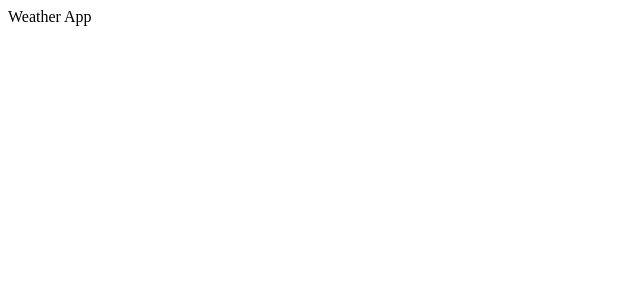
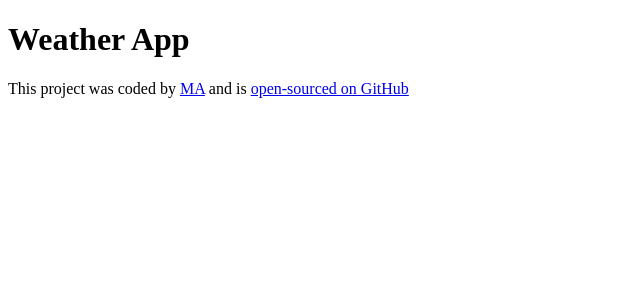
Before and after one commit to mchxyz/she-codes-react-weather-app, a React (Create React App) app: page / in a window 1280 px wide. Shown: the top 300 px of the page, without its empty margins (0-640 px from the left). Built offline with nearby package versions, Linux system fonts and the light colour scheme.

Commit message:
Added GitHub Repo URL

```diff
--- a/src/App.js
+++ b/src/App.js
@@ -3,5 +3,25 @@
 import './App.css';
 
 export default function App() {
-  return <div className="App">Weather App</div>;
+  return (
+    <div className='App'>
+      <h1>Weather App</h1>
+      <footer>
+        This project was coded by <a
+        href='https://github.com/mchxyz'
+        target='_blank'
+        rel='noreferrer'
+        >MA
+        </a>{" "}
+        and is{" "}
+        <a
+        href='https://github.com/mchxyz/she-codes-react-weather-app'
+        target='_blank'
+        rel='noreferrer'
+        >
+        open-sourced on GitHub
+        </a>
+    </footer>
+  </div>
+  );
 }
```
